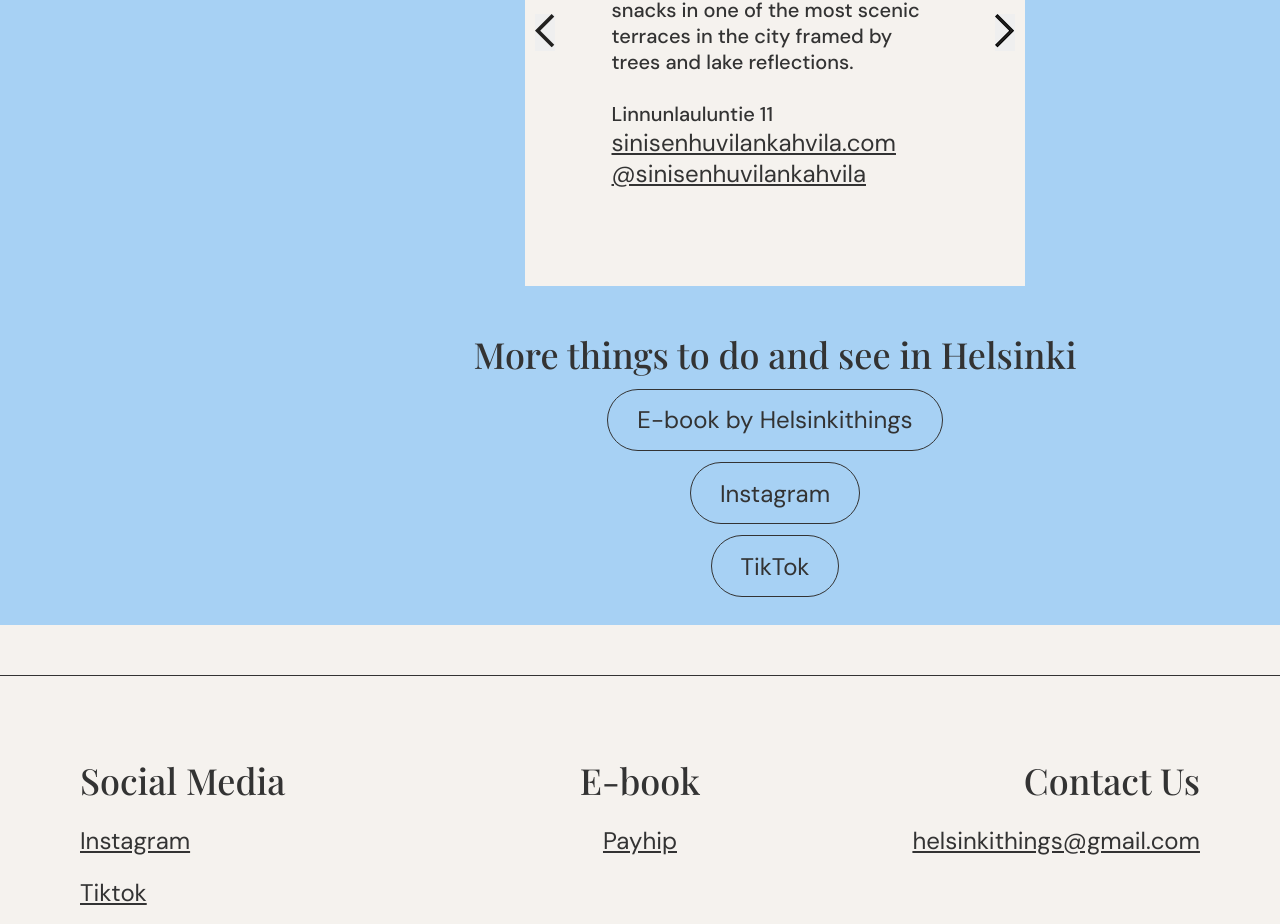
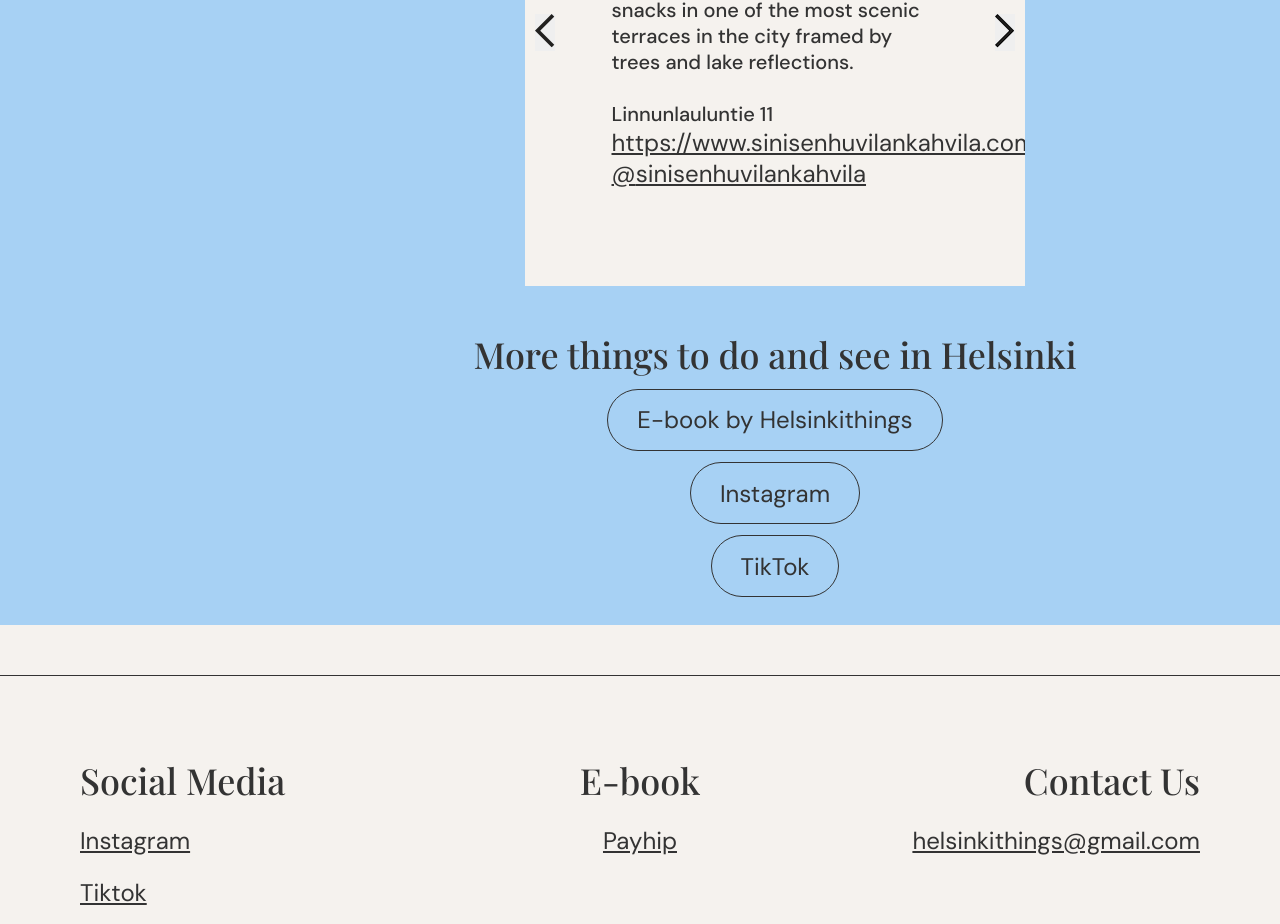
Before and after one commit to anniinankaa/helsinkithings, a React (Vite) app: page / in a window 1280 px wide. Shown: the part 8000-8924 px from the top of the page. Built offline with nearby package versions, Linux system fonts and the light colour scheme; a web font is replaced by a local one.

Commit message:
korjasin suosituksen linkit

```diff
--- a/src/pages/HomePage/Events.js
+++ b/src/pages/HomePage/Events.js
@@ -2,13 +2,13 @@
 export const events = [
     {name: 'Sinisen huvilan kahvila',
      description: "A lovely outdoor café overlooking Töölönlahti next to historic wooden villas. Serving coffee and snacks in one of the most scenic terraces in the city framed by trees and lake reflections.",
-     info: {address: 'Linnunlauluntie 11', website: 'sinisenhuvilankahvila.com', ighandle: '@sinisenhuvilankahvila'},
+     info: {address: 'Linnunlauluntie 11', website: 'https://www.sinisenhuvilankahvila.com', ighandle: 'sinisenhuvilankahvila'},
      tags: ['Relaxing', 'Inside', 'Me, myself and I', 'Date', 'Early bird', 'Food']
      },
 
      {name: 'Punaisen huvilan kahvila',
      description: "A lovely outdoor café overlooking Töölönlahti next to historic wooden villas. Serving coffee and snacks in one of the most scenic terraces in the city framed by trees and lake reflections.",
-     info: {address: 'Linnunlauluntie 11', website: 'sinisenhuvilankahvila.com', ighandle: '@sinisenhuvilankahvila'},
+     info: {address: 'Linnunlauluntie 11', website: 'https://www.punaisenhuvilankahvila.com', ighandle: 'punaisenhuvilankahvila'},
      tags: ['Relaxing', 'Inside', 'Me, myself and I', 'Date', 'Early bird', 'Food']
      }
 ];
--- a/src/pages/HomePage/HomeTests.jsx
+++ b/src/pages/HomePage/HomeTests.jsx
@@ -7,7 +7,7 @@ function HomeTests () {
 
     const resultfunc = (number, value) => {
 
-    setResults(prev => {
+      setResults(prev => {
         if (prev[number] === value) {
             const updated = { ...prev };
             delete updated[number];
@@ -18,7 +18,8 @@ function HomeTests () {
             ...prev,
             [number]: value
         };
-    }); };
+      });
+    };
 
     return (
     <div>
--- a/src/pages/HomePage/TestResult.jsx
+++ b/src/pages/HomePage/TestResult.jsx
@@ -28,8 +28,8 @@ function TestResult ({results}) {
                     <div className='text-box'>
                         <span>{k.description} <br/><br/>
                         {k.info.address} <br/>
-                        <a href=''>{k.info.website} </a><br/>
-                        <a href=''>{k.info.ighandle}</a></span>
+                        <a href={k.info.website} target="_blank">{k.info.website} </a><br/>
+                        <a href={`https://www.instagram.com/${k.info.ighandle}`} target="_blank">@{k.info.ighandle}</a></span>
                     </div>
                 </div>)}
                 <button className='right-button'onClick={nextOption}><img src='/arrows/rightarrow.png' alt='right arrow'/></button>
```
